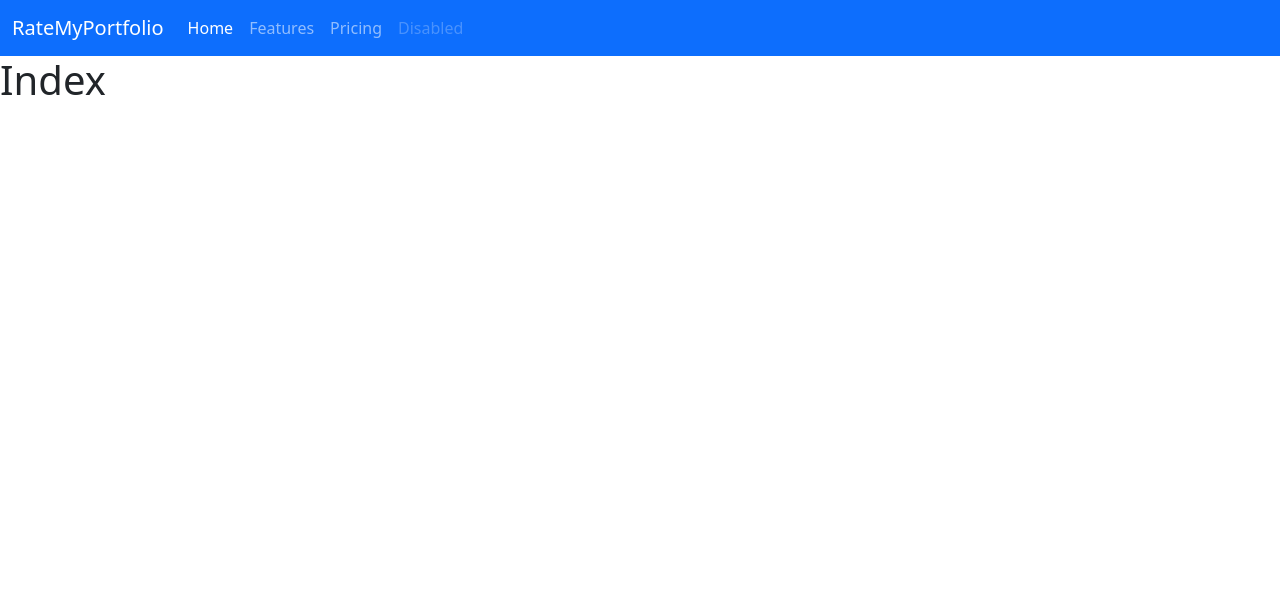
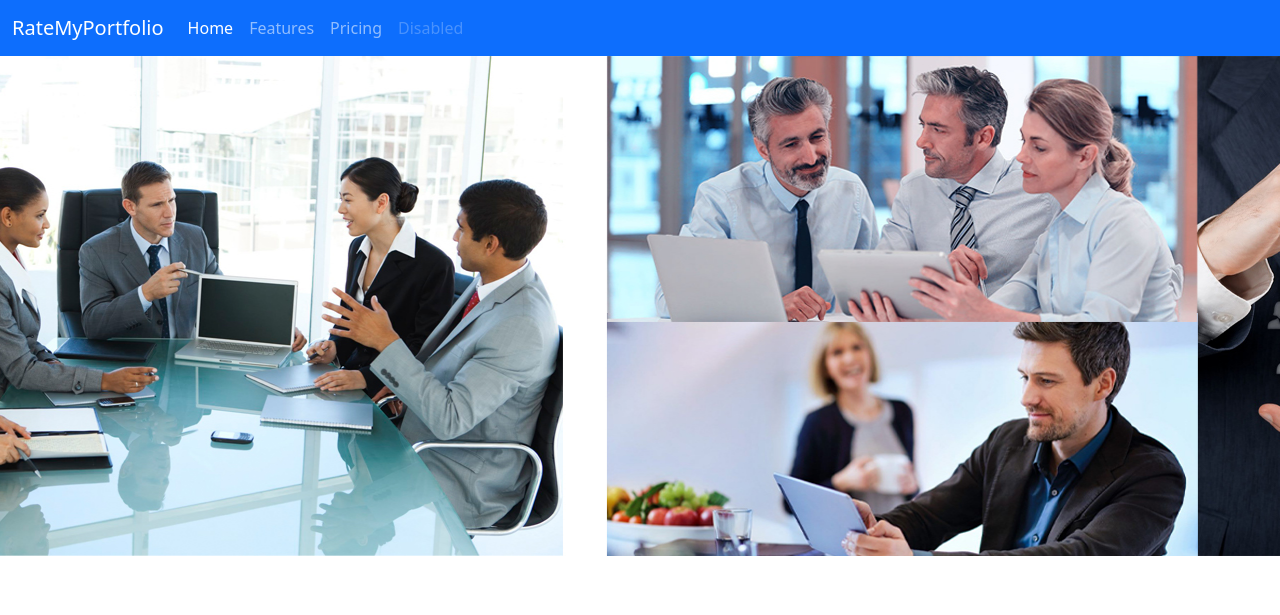
Before and after one commit to iwtga/rate-my-portfolio, a Flask app: page / in a window 1280 px wide. Shown: the top 615 px of the page. Run offline with Flask 2, Linux system fonts and the light colour scheme.

Commit message:
Add slidingbgimg.jpg & integration

```diff
--- a/templates/index.html
+++ b/templates/index.html
@@ -2,8 +2,32 @@
 
 {% block head %}
 <title>Index</title>
+<style>
+    .wrapper {
+        overflow: hidden;
+    }
+
+    .sliding-background {
+        background: url("static/slidingbgimg.jpg") repeat-x;
+        height: 560px;
+        width: 5076px;
+        animation: slide 60s linear infinite;
+    }
+
+    @keyframes slide {
+        0% {
+            transform: translate3d(0, 0, 0);
+        }
+
+        100% {
+            transform: translate3d(-1692px, 0, 0);
+        }
+    }
+</style>
 {% endblock %}
 
 {% block body %}
-<h1>Index</h1>
+<div class="wrapper">
+    <div class="sliding-background"></div>
+</div>
 {% endblock %}
```
Also changed, not shown: static/slidingbgimg.jpg (added).
